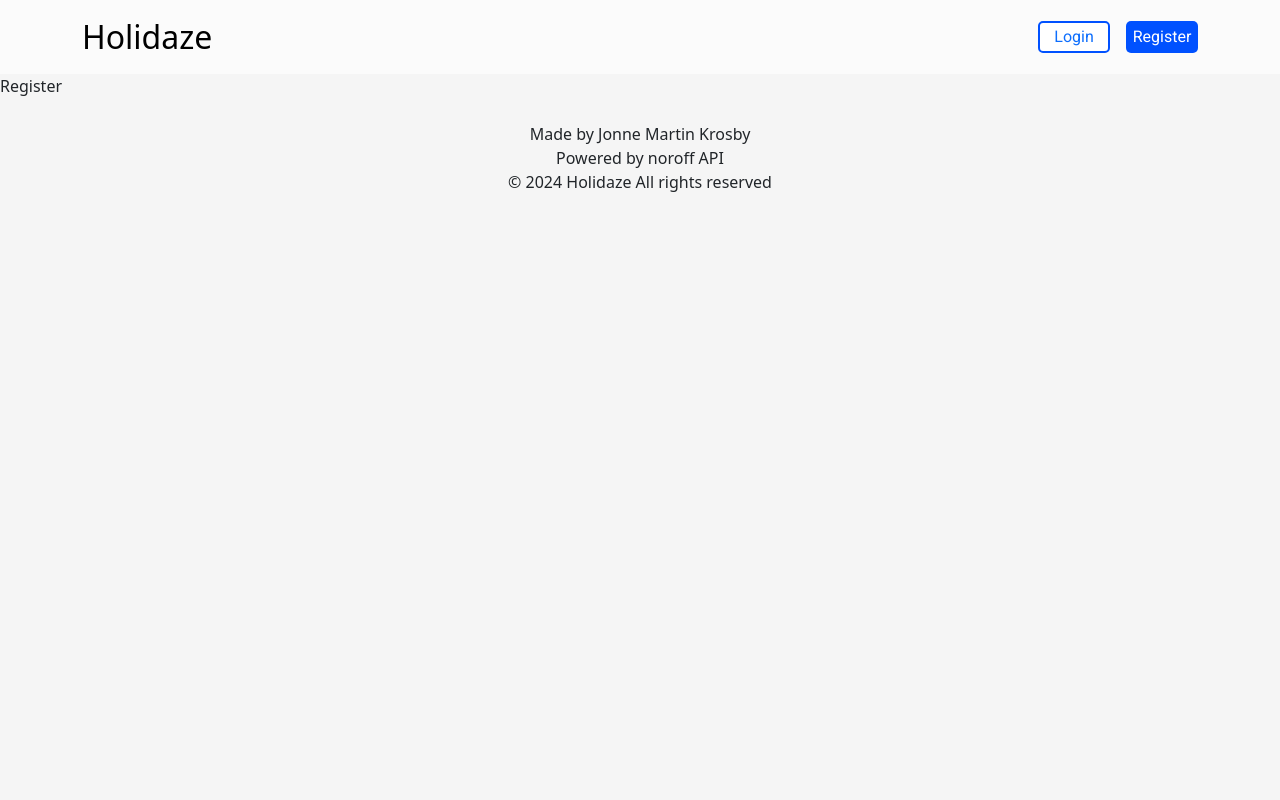
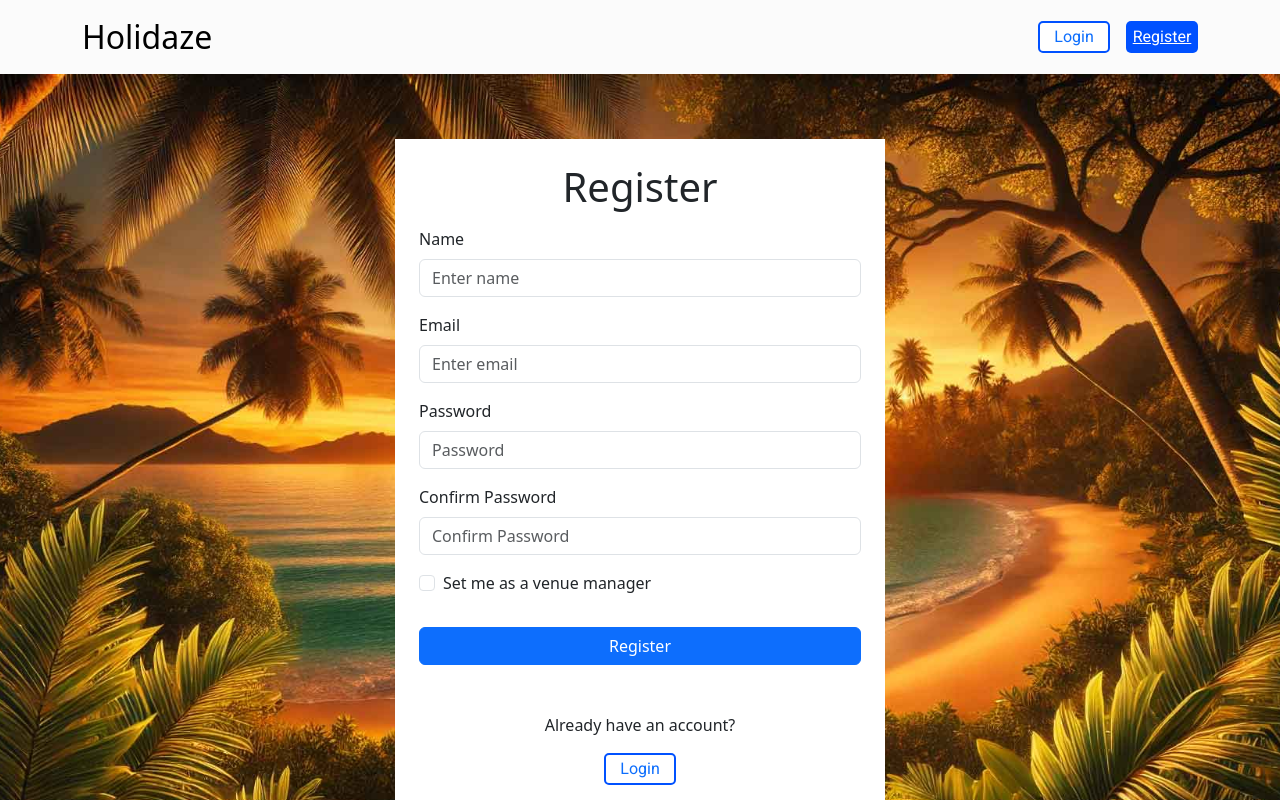
Before and after one commit to jonnebonde/Project_Exam_2, a React (Vite) app: page /Register in a window 1280 px wide. Shown: the top 800 px of the page. Built offline with nearby package versions, Linux system fonts and the light colour scheme.

Commit message:
finished login and register pages. added zustand and localstorage for userdata.

```diff
--- a/src/App.jsx
+++ b/src/App.jsx
@@ -2,6 +2,7 @@ import { Routes, Route } from "react-router-dom";
 import Layout from "./Components/Layout";
 import Home from "./Pages/Home";
 import LoginPage from "./Pages/Login";
+import RegisterPage from "./Pages/Register";
 
 function App() {
   return (
@@ -9,7 +10,7 @@ function App() {
       <Route path="/" element={<Layout />}>
         <Route index element={<Home />} />
         <Route path="venue" element={"Venue"} />
-        <Route path="Register" element={"Register"} />
+        <Route path="Register" element={<RegisterPage />} />
         <Route path="Login" element={<LoginPage />} />
         <Route path="User" element={"User"} />
         <Route path="Venue_manager" element={"Venue manager"} />
--- a/src/Components/Layout/Header/Navbar/NotLoggedIn/index.jsx
+++ b/src/Components/Layout/Header/Navbar/NotLoggedIn/index.jsx
@@ -1,15 +1,16 @@
-import { Link } from "react-router-dom";
+import { NavLink, useLocation } from "react-router-dom";
 import Nav from "react-bootstrap/Nav";
 
 function NavbarNotLoggedIn() {
+  const location = useLocation();
   return (
-    <Nav>
-      <Link to="/Login" className="nav-link-login">
+    <Nav activeKey={location.pathname}>
+      <NavLink to="/Login" className="nav-link-login">
         Login
-      </Link>
-      <Link to="/Register" className="nav-link-register">
+      </NavLink>
+      <NavLink to="/Register" className="nav-link-register">
         Register
-      </Link>
+      </NavLink>
     </Nav>
   );
 }
--- a/src/Components/Layout/Header/index.jsx
+++ b/src/Components/Layout/Header/index.jsx
@@ -1,23 +1,24 @@
-/* eslint-disable no-unused-vars */
 import { Link } from "react-router-dom";
 import Container from "react-bootstrap/Container";
 import Navbar from "react-bootstrap/Navbar";
 import NavbarNotLoggedIn from "./Navbar/NotLoggedIn";
 import NavbarLoggedIn from "./Navbar/LoggedIn";
-
-// kan putte en if på om brukeren er logget inn eller ikke og som admin eller ikke.
-// Hvis man er logget inn, skal man ikke kunne logge inn og da forandre menyen deretter.
-// bruke Nav klassen som dynamisk meny etter hva som er logget inn eller ikke.
+import { globalState } from "../../../Hooks/GlobalStates"; // Use Zustand store for authentication
 
 function Header() {
+  // Access the user from Zustand (it will pull from localStorage on initial load if available)
+  const user = globalState((state) => state.user);
+
   return (
     <Navbar className="bg-body-tertiary">
       <Container className="navbar-container">
+        {/* Brand Link */}
         <Link className="navbar-brand fs-2" to="/">
           Holidaze
         </Link>
-        <NavbarNotLoggedIn />
-        {/* <NavbarLoggedIn /> */}
+
+        {/* Conditionally render the logged-in or not-logged-in navbar */}
+        {user ? <NavbarLoggedIn /> : <NavbarNotLoggedIn />}
       </Container>
     </Navbar>
   );
--- a/src/Components/VenuesCards/index.jsx
+++ b/src/Components/VenuesCards/index.jsx
@@ -9,7 +9,7 @@ function VenueCards(data) {
     <Row xs={1} sm={2} md={3} lg={4} xxl={5} className="cards g-4">
       {data.data.map((venue) => (
         <Col key={venue.id} className="">
-          <Card className="venue-card" key={venue.id}>
+          <Card className="venue-card m-auto" key={venue.id}>
             <Card.Img
               variant="top"
               src={
--- /dev/null
+++ b/src/Hooks/GlobalStates/index.jsx
@@ -0,0 +1,19 @@
+import create from "zustand";
+
+// Create Zustand store to manage user authentication and sync with localStorage
+export const globalState = create((set) => ({
+  // Initialize the user state with localStorage value (if available)
+  user: JSON.parse(localStorage.getItem("userData")) || null,
+
+  // Action to log in the user, update Zustand state, and save to localStorage
+  login: (userData) => {
+    localStorage.setItem("userData", JSON.stringify(userData));
+    set(() => ({ user: userData }));
+  },
+
+  // Action to log out the user, clear Zustand state, and remove from localStorage
+  logout: () => {
+    localStorage.removeItem("userData");
+    set(() => ({ user: null }));
+  },
+}));
--- /dev/null
+++ b/src/Hooks/LoginRegisterForm/index.jsx
@@ -0,0 +1,64 @@
+import { useMutation } from "@tanstack/react-query";
+import { useNavigate } from "react-router-dom";
+import { globalState } from "../../Hooks/GlobalStates"; // Import Zustand store
+import { base_Url } from "../../Constants/API";
+
+export function useSubmitForm() {
+  const navigate = useNavigate();
+  const login = globalState((state) => state.login); // Access Zustand login action
+
+  const mutation = useMutation({
+    mutationFn: async ({ url, formData, isRegistration }) => {
+      const response = await fetch(url, {
+        method: "POST",
+        headers: {
+          "Content-Type": "application/json",
+        },
+        body: JSON.stringify(formData),
+      });
+
+      if (!response.ok) {
+        throw new Error("Request failed");
+      }
+
+      const data = await response.json();
+
+      // If it's a registration, log in the user after successful registration
+      if (isRegistration) {
+        const { email, password } = formData;
+        await loginUser({ email, password });
+      } else {
+        await loginUser({ email: formData.email, password: formData.password });
+      }
+
+      return data;
+    },
+    onError: (error) => {
+      console.error("Error:", error.message);
+    },
+  });
+
+  const loginUser = async ({ email, password }) => {
+    const loginUrl = base_Url + "auth/login?_holidaze=true";
+    const response = await fetch(loginUrl, {
+      method: "POST",
+      headers: {
+        "Content-Type": "application/json",
+      },
+      body: JSON.stringify({ email, password }),
+    });
+
+    if (!response.ok) {
+      throw new Error("Login failed");
+    }
+
+    const loginData = await response.json();
+
+    // Use Zustand's login action to update both Zustand state and localStorage
+    login(loginData.data);
+
+    navigate("/");
+  };
+
+  return mutation;
+}
--- a/src/Pages/Login/index.jsx
+++ b/src/Pages/Login/index.jsx
@@ -1,3 +1,4 @@
+/* eslint-disable react/no-unescaped-entities */
 import Button from "react-bootstrap/Button";
 import Form from "react-bootstrap/Form";
 import Container from "react-bootstrap/Container";
@@ -6,7 +7,7 @@ import { Link } from "react-router-dom";
 import { useForm } from "react-hook-form";
 import { yupResolver } from "@hookform/resolvers/yup";
 import * as yup from "yup";
-import { useSubmitForm } from "../../Hooks/SubmitForm";
+import { useSubmitForm } from "../../Hooks/LoginRegisterForm";
 import { base_Url } from "../../Constants/API";
 
 const schema = yup
@@ -35,7 +36,7 @@ function LoginPage() {
 
   const onSubmit = (formData) => {
     const url = base_Url + "auth/login";
-    mutate({ url, formData });
+    mutate({ url, formData, isRegistration: false });
   };
 
   return (
@@ -88,7 +89,7 @@ function LoginPage() {
 
         <Button
           type="submit"
-          className="w-100 mt-3"
+          className="w-100 mt-3 login-form-submit-button"
           disabled={status === "pending"}
         >
           {status === "pending" ? "Logging in..." : "Login"}
@@ -100,9 +101,10 @@ function LoginPage() {
           </div>
         )}
 
-        <div className="text-center mt-5">
-          <p>Don have an account?</p>
-          <Link to="/register" className="nav-link-login">
+        <div className="text-center mt-5 d-grid">
+          <p>Don't have an account?</p>
+
+          <Link to="/register" className="change-form-button m-auto">
             Register
           </Link>
         </div>
--- a/src/Pages/Register/index.jsx
+++ b/src/Pages/Register/index.jsx
@@ -0,0 +1,161 @@
+import Button from "react-bootstrap/Button";
+import Form from "react-bootstrap/Form";
+import Container from "react-bootstrap/Container";
+import backgroundImage from "../../assets/Images/beach_with_sunset.jpg";
+import { Link } from "react-router-dom";
+import { useForm } from "react-hook-form";
+import { yupResolver } from "@hookform/resolvers/yup";
+import * as yup from "yup";
+import { useSubmitForm } from "../../Hooks/LoginRegisterForm";
+import { base_Url } from "../../Constants/API";
+
+// Define validation schema for registration
+const schema = yup
+  .object({
+    name: yup
+      .string()
+      .min(2, "Name must be at least 2 characters")
+      .required("Please enter your name."),
+    email: yup
+      .string()
+      .email("The email must be a valid email")
+      .required("Please enter your email address."),
+    password: yup
+      .string()
+      .min(8, "Password must be at least 8 characters")
+      .required("Please enter your password."),
+    confirmPassword: yup
+      .string()
+      .oneOf([yup.ref("password"), null], "Passwords must match")
+      .required("Please confirm your password."),
+    venueManager: yup.boolean().optional(),
+  })
+  .required();
+
+function RegisterPage() {
+  const {
+    register,
+    handleSubmit,
+    formState: { errors },
+  } = useForm({
+    resolver: yupResolver(schema),
+  });
+
+  const { mutate, isError, status } = useSubmitForm();
+
+  const onSubmit = (formData) => {
+    const url = base_Url + "auth/register";
+    mutate({ url, formData, isRegistration: true });
+  };
+
+  return (
+    <Container
+      className="d-flex justify-content-center align-items-center"
+      fluid
+      style={{
+        backgroundImage: `url(${backgroundImage})`,
+        backgroundRepeat: "no-repeat",
+        backgroundSize: "cover",
+        backgroundPosition: "center",
+        height: "100vh",
+      }}
+    >
+      <Form
+        className="register-form bg-white p-4"
+        onSubmit={handleSubmit(onSubmit)}
+      >
+        <h1 className="register-title mb-3 text-center">Register</h1>
+
+        <Form.Group className="mb-3" controlId="formBasicName">
+          <Form.Label>Name</Form.Label>
+          <Form.Control
+            type="text"
+            placeholder="Enter name"
+            {...register("name")}
+            isInvalid={errors.username}
+          />
+          {errors.username && (
+            <Form.Control.Feedback type="invalid">
+              {errors.username.message}
+            </Form.Control.Feedback>
+          )}
+        </Form.Group>
+
+        <Form.Group className="mb-3" controlId="formBasicEmail">
+          <Form.Label>Email</Form.Label>
+          <Form.Control
+            type="email"
+            placeholder="Enter email"
+            {...register("email")}
+            isInvalid={errors.email}
+          />
+          {errors.email && (
+            <Form.Control.Feedback type="invalid">
+              {errors.email.message}
+            </Form.Control.Feedback>
+          )}
+        </Form.Group>
+
+        <Form.Group className="mb-3" controlId="formBasicPassword">
+          <Form.Label>Password</Form.Label>
+          <Form.Control
+            type="password"
+            placeholder="Password"
+            {...register("password")}
+            isInvalid={errors.password}
+          />
+          {errors.password && (
+            <Form.Control.Feedback type="invalid">
+              {errors.password.message}
+            </Form.Control.Feedback>
+          )}
+        </Form.Group>
+
+        <Form.Group className="mb-3" controlId="formConfirmPassword">
+          <Form.Label>Confirm Password</Form.Label>
+          <Form.Control
+            type="password"
+            placeholder="Confirm Password"
+            {...register("confirmPassword")}
+            isInvalid={errors.confirmPassword}
+          />
+          {errors.confirmPassword && (
+            <Form.Control.Feedback type="invalid">
+              {errors.confirmPassword.message}
+            </Form.Control.Feedback>
+          )}
+        </Form.Group>
+        <Form.Group className="mb-3" controlId="formBasicCheckbox">
+          <Form.Check
+            type="checkbox"
+            label="Set me as a venue manager"
+            {...register("venueManager")}
+          />
+        </Form.Group>
+
+        <Button
+          type="submit"
+          className="w-100 mt-3"
+          disabled={status === "pending"}
+        >
+          {status === "pending" ? "Registering..." : "Register"}
+        </Button>
+
+        {isError && (
+          <div className="text-danger mt-2">
+            {"An error occurred, please try again."}
+          </div>
+        )}
+
+        <div className="text-center mt-5">
+          <p>Already have an account?</p>
+          <Link to="/login" className="change-form-button m-auto">
+            Login
+          </Link>
+        </div>
+      </Form>
+    </Container>
+  );
+}
+
+export default RegisterPage;
--- a/src/sass/partials/_forms.scss
+++ b/src/sass/partials/_forms.scss
@@ -1,13 +1,34 @@
-.login-form {
+.login-form,
+.register-form {
   background-color: getColour("white");
   width: 490px;
 
   &-submit-button {
     background-color: getColour("primary-color") !important;
-    font-family: getColour("primary-font");
+    font-family: $font-primary !important;
+    font-weight: bold !important;
+    &:hover {
+      text-decoration: underline !important;
+    }
+
+    @media screen and (max-width: 550px) {
+      width: 100%;
+    }
   }
 
-  @media screen and (max-width: 550px) {
-    width: 100%;
+  .change-form-button {
+    font-family: $font-secondary;
+    border-radius: 5px;
+    width: 72px;
+    height: 32px;
+    text-decoration: none;
+    display: grid;
+    place-items: center;
+    background-color: getColour(white) !important;
+    border: 2px solid getColour(primary-color) !important;
+
+    &:hover {
+      text-decoration: underline !important;
+    }
   }
 }
--- a/src/sass/partials/_header.scss
+++ b/src/sass/partials/_header.scss
@@ -12,11 +12,14 @@
     }
   }
 
+  .active {
+    text-decoration: underline !important;
+  }
+
   &-nav {
     .nav-link-login,
     .nav-link-register {
-      display: block;
-      font-family: roboto;
+      font-family: $font-secondary;
       border-radius: 5px;
       width: 72px;
       height: 32px;
```
Also changed, not shown: src/Components/Layout/Header/Navbar/LoggedIn/index.jsx (+13 -3 lines), src/Hooks/SubmitForm/index.jsx (deleted, +0 -39 lines).
